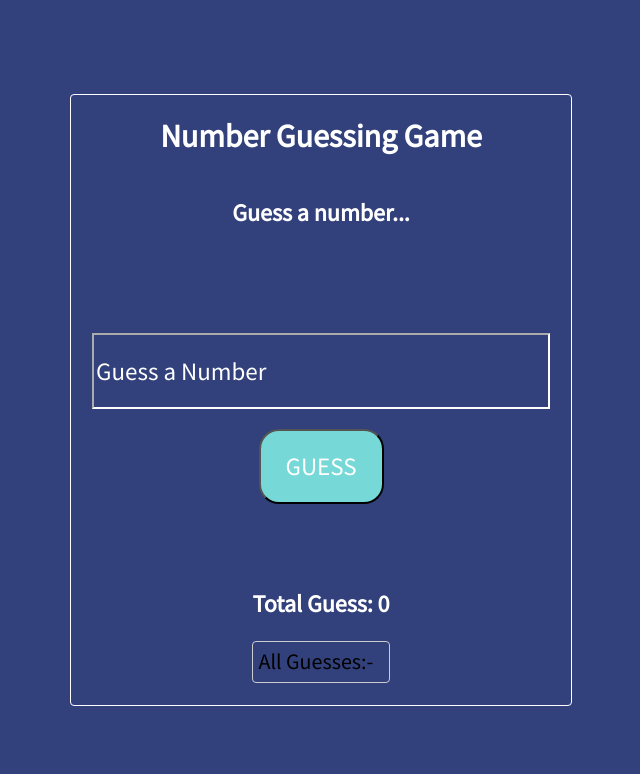
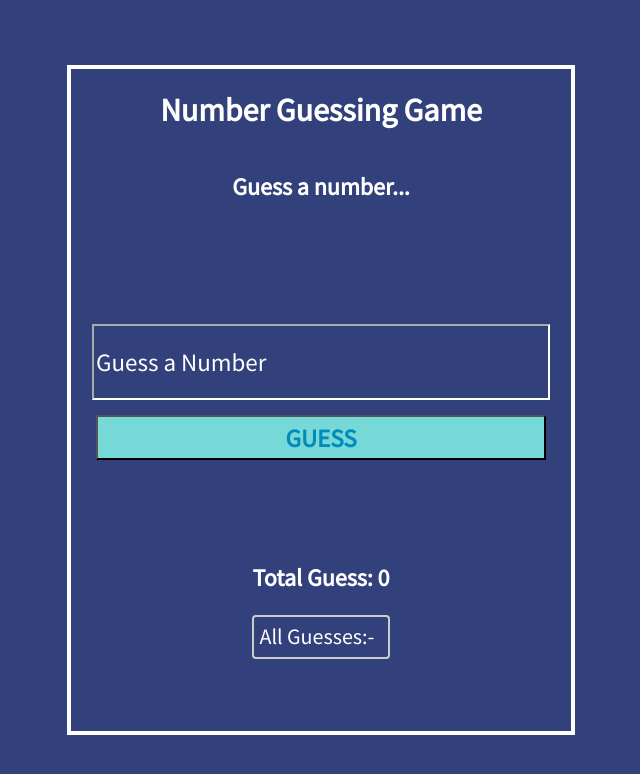
Before and after one commit to mayurlalwani/react-number-guessing-game, a React (Create React App) app: page / in a window 1280 px wide. Shown: the top 774 px of the page, without its empty margins (319-959 px from the left). Built offline with nearby package versions, Linux system fonts and the light colour scheme.

Commit message:
Changes in style

```diff
--- a/src/App.css
+++ b/src/App.css
@@ -18,8 +18,8 @@
     justify-content: center;
     flex-direction: column;
     align-items: center;
-    border:solid 1px;
-    border-radius: 4px;
+    border:solid 4px;
+    padding-bottom: 50px;
 }
 
 .form-container form{
@@ -33,18 +33,23 @@
 }
 
 button{
-    margin-top:20px;
-    border-radius: 20px;
-    height: 25%;
-    width: 25%;
+    margin-top:15px;
+    color:#008CBA;
+    height: 15%;
+    width: 90%;
     background-color: #77d8d8;
     font-size: 25px;
     cursor: pointer;
+    font-weight: bolder;
 
 }
-
+input[type=number]::-webkit-inner-spin-button,
+input[type=number]::-webkit-outer-spin-button {
+  -webkit-appearance: none;
+  margin: 0;
+}
 button:hover{
-    color:blue;
+    color:#008CBA;;
     border: none;
 }
 
@@ -65,12 +70,13 @@
 
 .progressBar_history{
     display:flex;
-    border:1px solid #ccc;
+    border:2px solid #ccc;
+
     border-radius: 4px;
     min-height: 30px;
     padding:5px;
     list-style-type: none;
-    color:black;
+
     font-size:22px;
 }
 
@@ -79,3 +85,8 @@
     padding:2px;
     border-radius: 4px;
 }
+
+.guesses{
+    /* border:solid 1px; */
+    width: 90%;
+}
```
